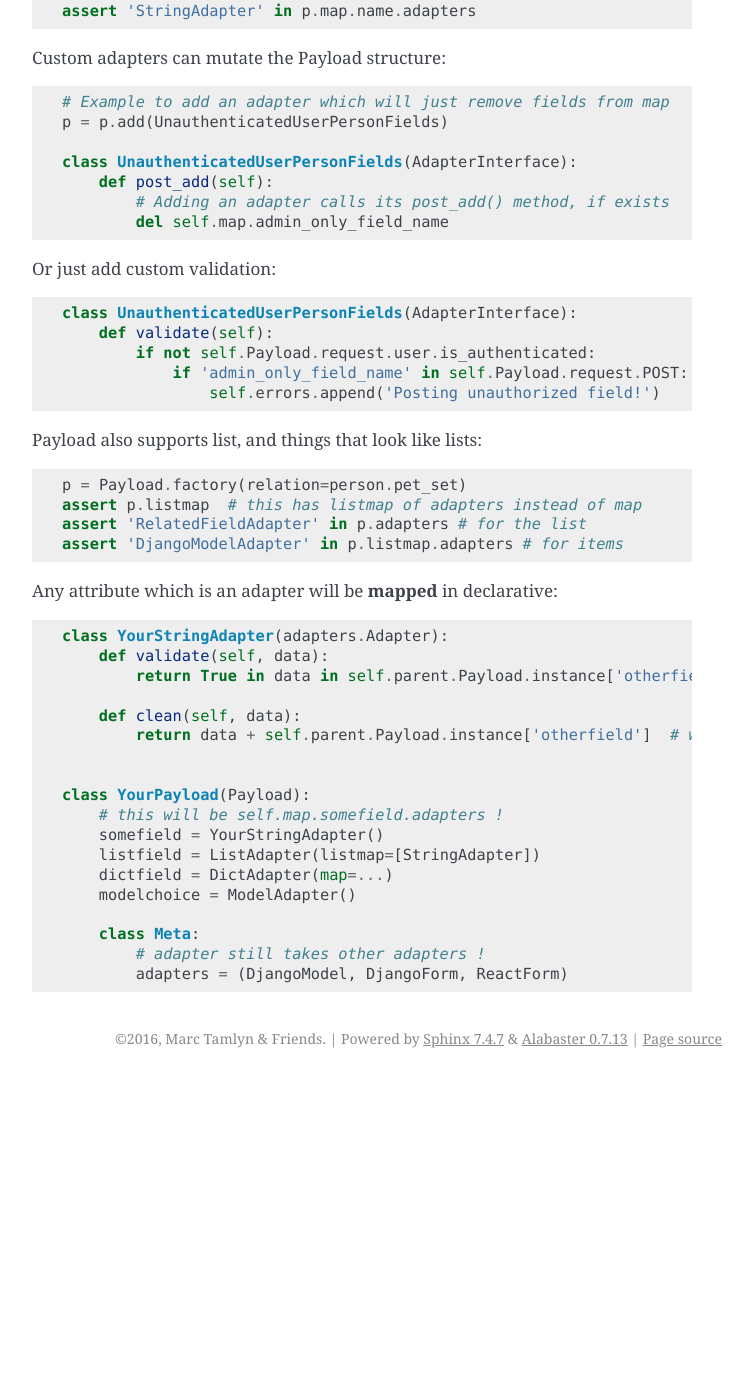
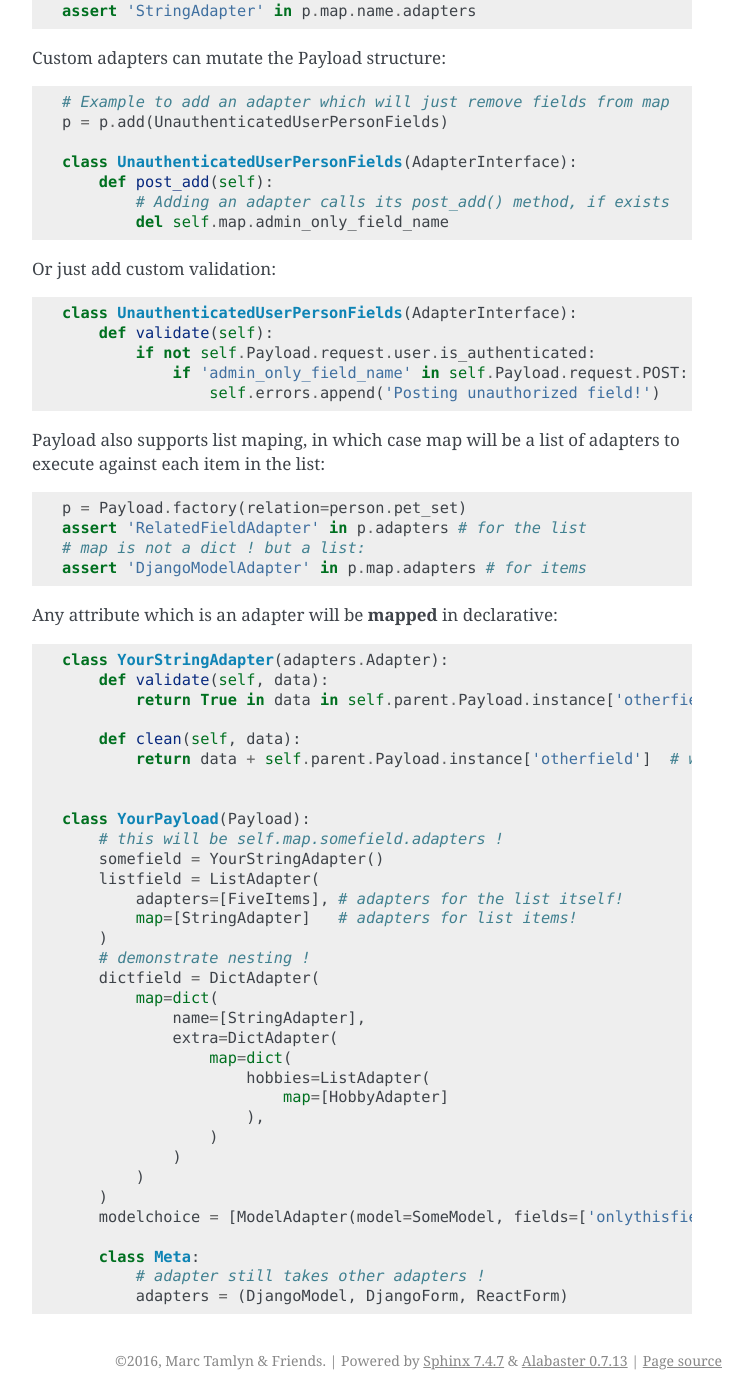
Before and after one commit to mjtamlyn/django-adapters, a Sphinx documentation site: the page built from docs/source/tutorial.rst, in a window 1280 px wide and 1400 px high, scrolled down 3144 px. Shown: the whole window, without its empty margins (388-1141 px from the left). Built offline with Sphinx 7.4.7, drawn with Linux system fonts in a browser that asks for light colours; before the commit the page ends 4222 px from its top, so only the background shows below that.

Commit message:
fixup! I hope this to be more like Marc was thinking

```diff
--- a/docs/source/components.rst
+++ b/docs/source/components.rst
@@ -84,11 +84,13 @@ If going through the payloads.factory method for a django model, it will
 automatically return a Payload with a DjangoModelAdapter and fill up its .map
 with other adapters per field::
 
-    p = payloads.factory(instance=Person.objects.get(pk=1))
+    p = Payload.factory(instance=Person.objects.get(pk=1))
 
 Then you can modify the tree::
 
-    p = p.clone()
+    # feel free to p.clone() if you see fit, if you have already executed a step
+    # you would probably have to (it's what specifies Marc's writeup, but Ian
+    # suggested we could always return a clone when executing a step)
     p.map.password_confirm.adapters = [PasswordConfirmFieldAdapter()]
     assert 'PasswordConfirmationFormAdapter' in p.map.password_confirm.adapters
 
--- a/docs/source/tutorial.rst
+++ b/docs/source/tutorial.rst
@@ -159,12 +159,13 @@ Or just add custom validation::
                 if 'admin_only_field_name' in self.Payload.request.POST:
                     self.errors.append('Posting unauthorized field!')
 
-Payload also supports list, and things that look like lists::
+Payload also supports list maping, in which case map will be a list of adapters
+to execute against each item in the list::
 
     p = Payload.factory(relation=person.pet_set)
-    assert p.listmap  # this has listmap of adapters instead of map
     assert 'RelatedFieldAdapter' in p.adapters # for the list
-    assert 'DjangoModelAdapter' in p.listmap.adapters # for items
+    # map is not a dict ! but a list:
+    assert 'DjangoModelAdapter' in p.map.adapters # for items
 
 Any attribute which is an adapter will be **mapped** in declarative::
 
@@ -179,9 +180,24 @@ Any attribute which is an adapter will be **mapped** in declarative::
     class YourPayload(Payload):
         # this will be self.map.somefield.adapters !
         somefield = YourStringAdapter()
-        listfield = ListAdapter(listmap=[StringAdapter])
-        dictfield = DictAdapter(map=...)
-        modelchoice = ModelAdapter()
+        listfield = ListAdapter(
+            adapters=[FiveItems], # adapters for the list itself!
+            map=[StringAdapter]   # adapters for list items!
+        )
+        # demonstrate nesting !
+        dictfield = DictAdapter(
+            map=dict(
+                name=[StringAdapter],
+                extra=DictAdapter(
+                    map=dict(
+                        hobbies=ListAdapter(
+                            map=[HobbyAdapter]
+                        ),
+                    )
+                )
+            )
+        )
+        modelchoice = [ModelAdapter(model=SomeModel, fields=['onlythisfield'])]
 
         class Meta:
             # adapter still takes other adapters !
```
